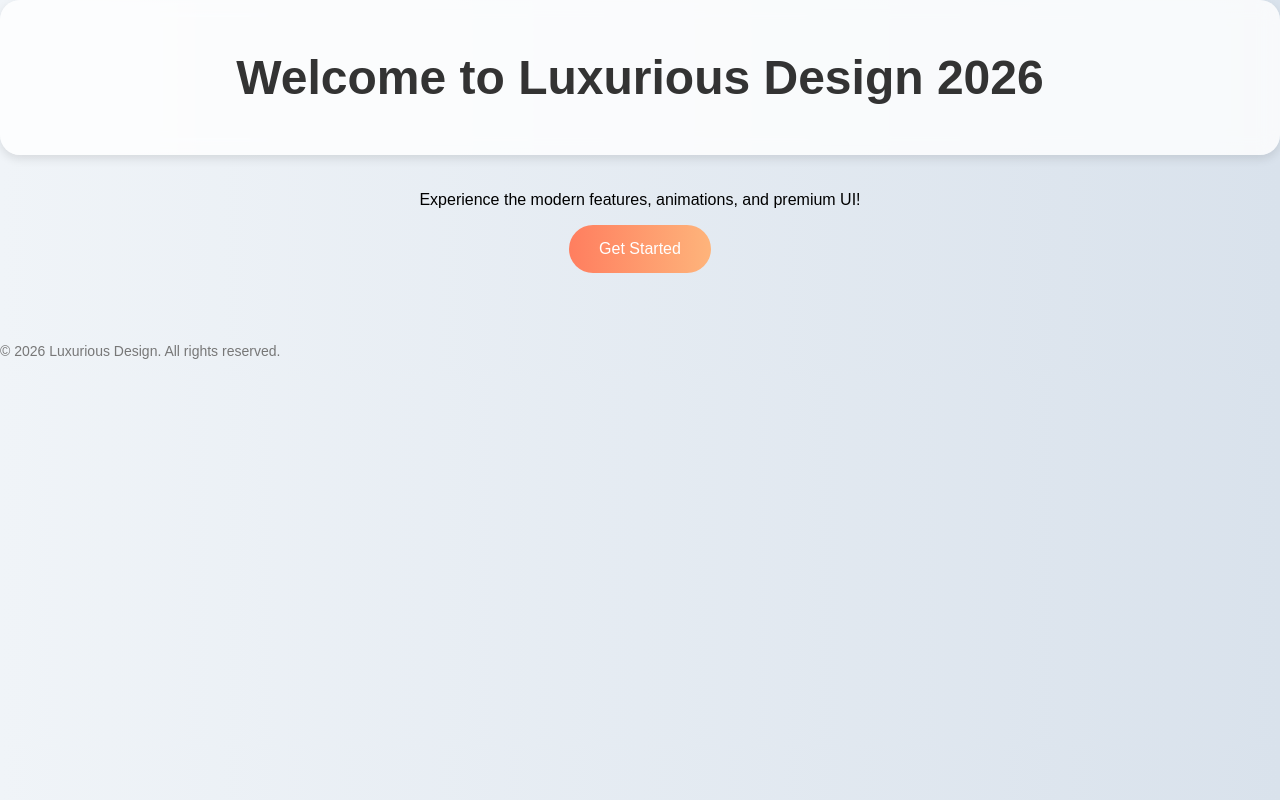
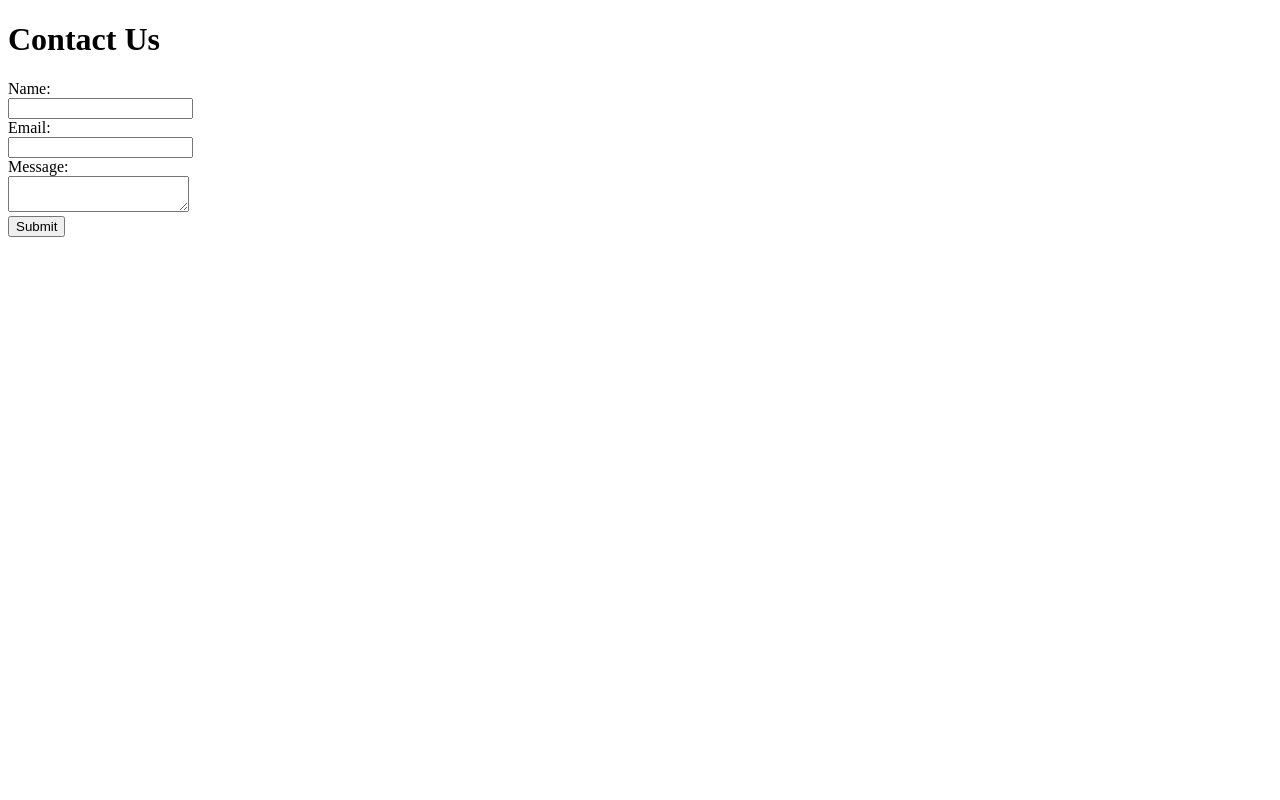
Before and after one commit to Marcyvanlaplante/MVP-Push, a plain HTML site: page index.html in a window 1280 px wide. Drawn offline with Linux system fonts and the light colour scheme.

Commit message:
Updated index.html for improved code including form validation, error messages, success popup, and Formspree integration.

```diff
--- a/index.html
+++ b/index.html
@@ -3,63 +3,53 @@
 <head>
     <meta charset="UTF-8">
     <meta name="viewport" content="width=device-width, initial-scale=1.0">
-    <title>Luxurious Design 2026</title>
+    <title>Contact Form</title>
     <style>
-        body {
-            font-family: Arial, sans-serif;
-            margin: 0;
-            padding: 0;
-            background: linear-gradient(to right, #f0f4f8, #d9e2ec);
+        /* Add any relevant styles here */
+    </style>
+    <script>
+        function validateForm() {
+            const name = document.forms["contactForm"]["name"].value;
+            const email = document.forms["contactForm"]["email"].value;
+            const message = document.forms["contactForm"]["message"].value;
+
+            let valid = true;
+            let errorMsg = "";
+
+            if (name === "") {
+                valid = false;
+                errorMsg += "Name must be filled out\n";
+            }
+            if (email === "") {
+                valid = false;
+                errorMsg += "Email must be filled out\n";
+            }
+            if (message === "") {
+                valid = false;
+                errorMsg += "Message must be filled out\n";
+            }
+
+            if (!valid) {
+                alert(errorMsg);
+            }
+            return valid;
         }
-        header {
-            text-align: center;
-            padding: 50px;
-            background: rgba(255, 255, 255, 0.8);
-            backdrop-filter: blur(10px);
-            border-radius: 20px;
-            box-shadow: 0 4px 10px rgba(0, 0, 0, 0.1);
+
+        function showSuccess() {
+            alert("Form submitted successfully!");
         }
-        h1 {
-            font-size: 48px;
-            color: #333;
-            margin: 0;
-        }
-        .container {
-            max-width: 800px;
-            margin: 0 auto;
-            padding: 20px;
-            text-align: center;
-        }
-        button {
-            padding: 15px 30px;
-            font-size: 16px;
-            color: #fff;
-            background: linear-gradient(to right, #ff7e5f, #feb47b);
-            border: none;
-            border-radius: 25px;
-            cursor: pointer;
-            transition: background 0.5s ease;
-        }
-        button:hover {
-            background: linear-gradient(to right, #feb47b, #ff7e5f);
-        }
-        footer {
-            margin-top: 50px;
-            font-size: 14px;
-            color: #777;
-        }
-    </style>
+    </script>
 </head>
 <body>
-    <header>
-        <h1>Welcome to Luxurious Design 2026</h1>
-    </header>
-    <div class="container">
-        <p>Experience the modern features, animations, and premium UI!</p>
-        <button>Get Started</button>
-    </div>
-    <footer>
-        <p>&copy; 2026 Luxurious Design. All rights reserved.</p>
-    </footer>
+    <h1>Contact Us</h1>
+    <form name="contactForm" action="https://formspree.io/f/YOUR_FORM_ID" method="POST" onsubmit="return validateForm()">
+        <label for="name">Name:</label><br>
+        <input type="text" id="name" name="name"><br>
+        <label for="email">Email:</label><br>
+        <input type="email" id="email" name="email"><br>
+        <label for="message">Message:</label><br>
+        <textarea id="message" name="message"></textarea><br>
+        <input type="submit" value="Submit" onclick="showSuccess()">
+    </form>
 </body>
 </html>
```
